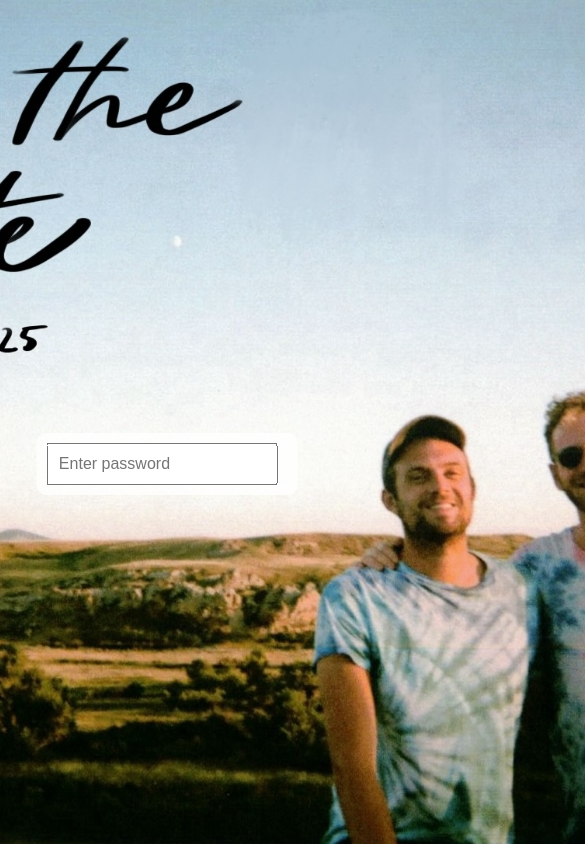
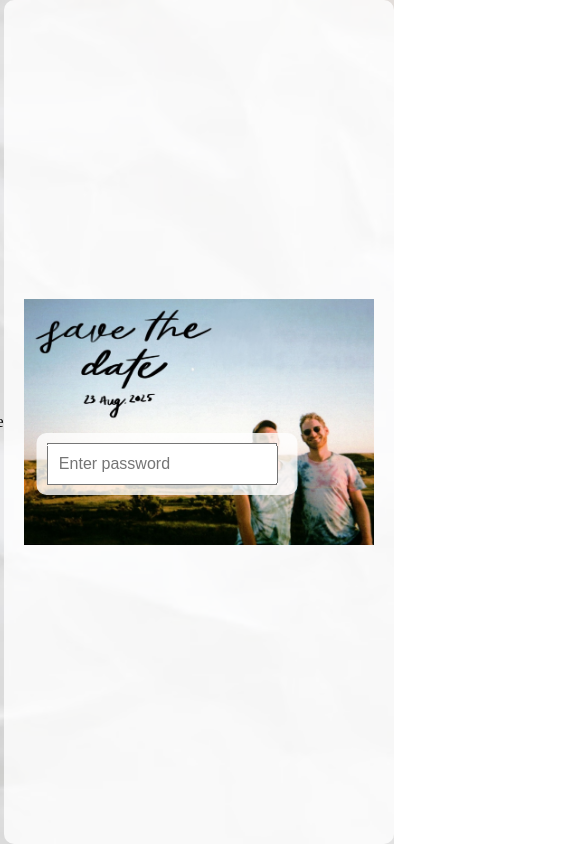
Before and after one commit to jeffmorgs/MAX-AND-JEFF-GET-MARRIED, a plain HTML site: page index.html in a window 390 px wide. Shown: the top 844 px of the page, 585 px wide, since content can reach past the window. Drawn offline with Linux system fonts and the light colour scheme.

Commit message:
Update style.css

```diff
--- a/style.css
+++ b/style.css
@@ -64,10 +64,10 @@ input[type="password"]:focus {
     width: 200px; /* Fixed width for the input box */
 }
 
-@media (max-width: 768px) {
+@media (max-width: 600px) {
     .landing-image {
-        width: auto; /* Keeps aspect ratio */
-        height: 100vh; /* Fill viewport height */
+        width: 100%; /* Keeps aspect ratio */
+        height: 90vh; /* Fill viewport height */
         object-fit: contain; /* Ensures the whole image is visible */
     }
 }
```
